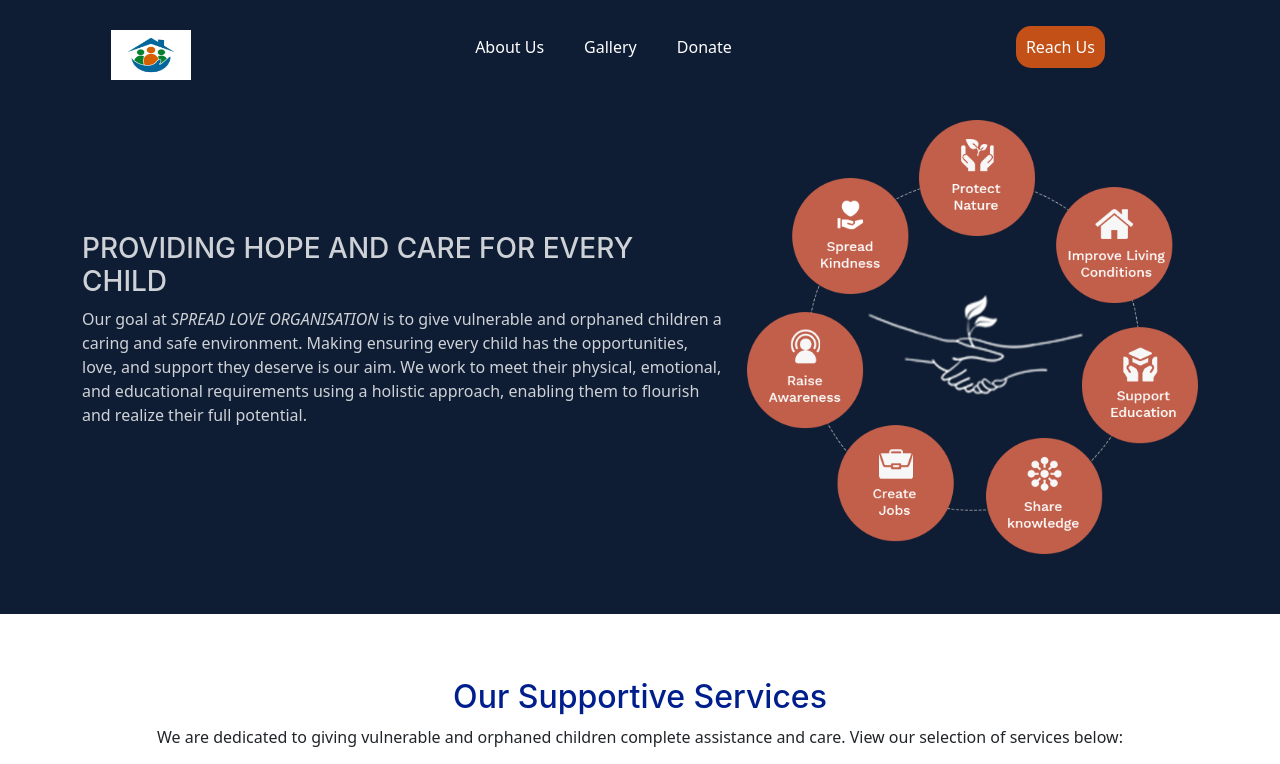
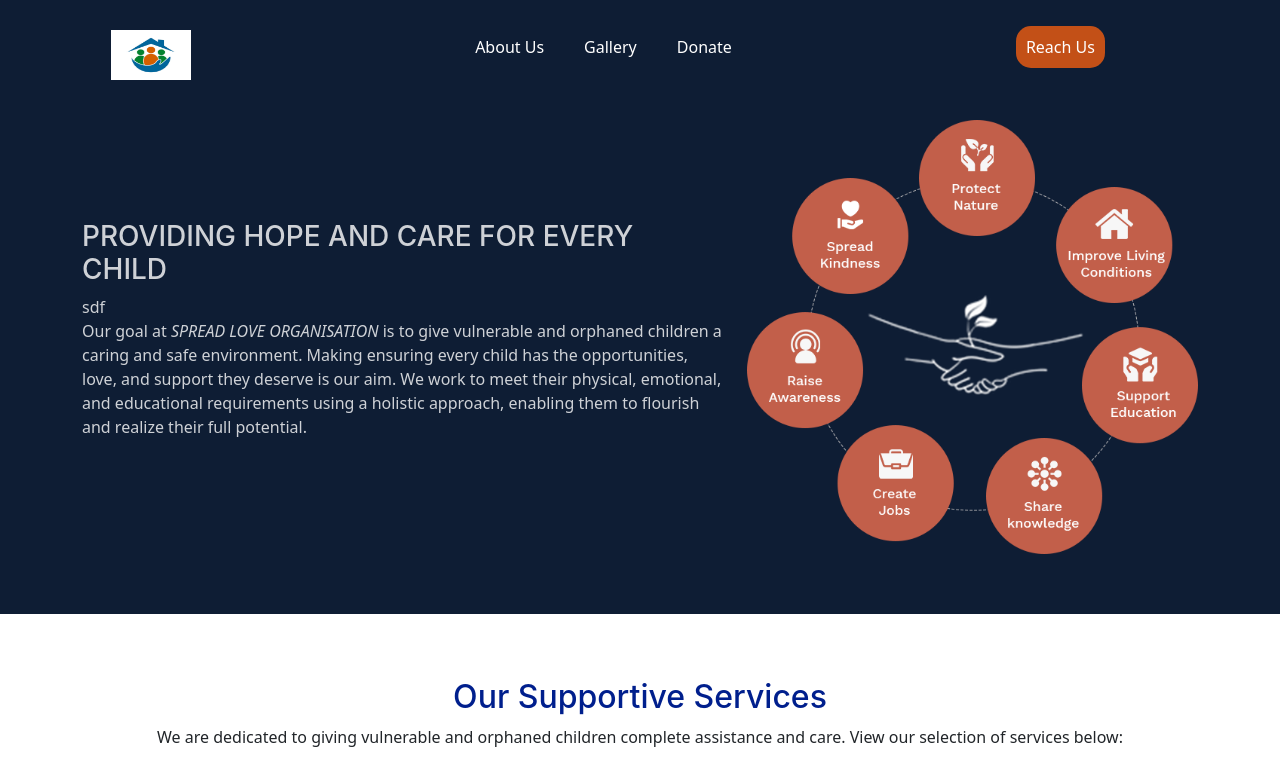
Before and after one commit to abmanaf/Orphanage-platform, a React (Create React App) app: page / in a window 1280 px wide. Shown: the top 764 px of the page. Built offline with nearby package versions, Linux system fonts and the light colour scheme; grey boxes are pictures that could not be loaded; a web font is replaced by a local one.

Commit message:
changes made

```diff
--- a/src/Components/First_Page/Home.js
+++ b/src/Components/First_Page/Home.js
@@ -15,6 +15,7 @@ function Home() {
               >
                 Providing Hope and Care for Every Child
               </h3>
+              sdf
               <p
                 className="entire-message"
                 data-aos="fade-up"
```
